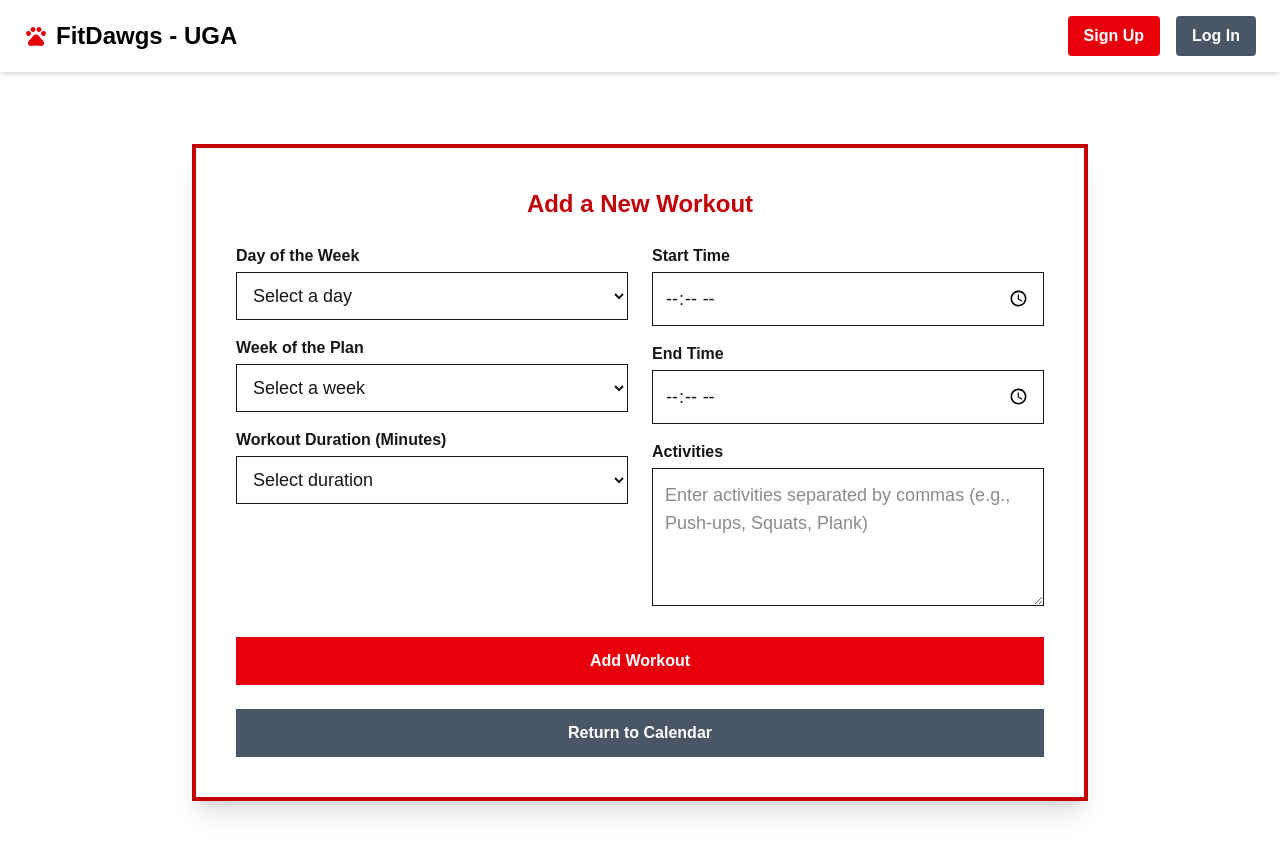
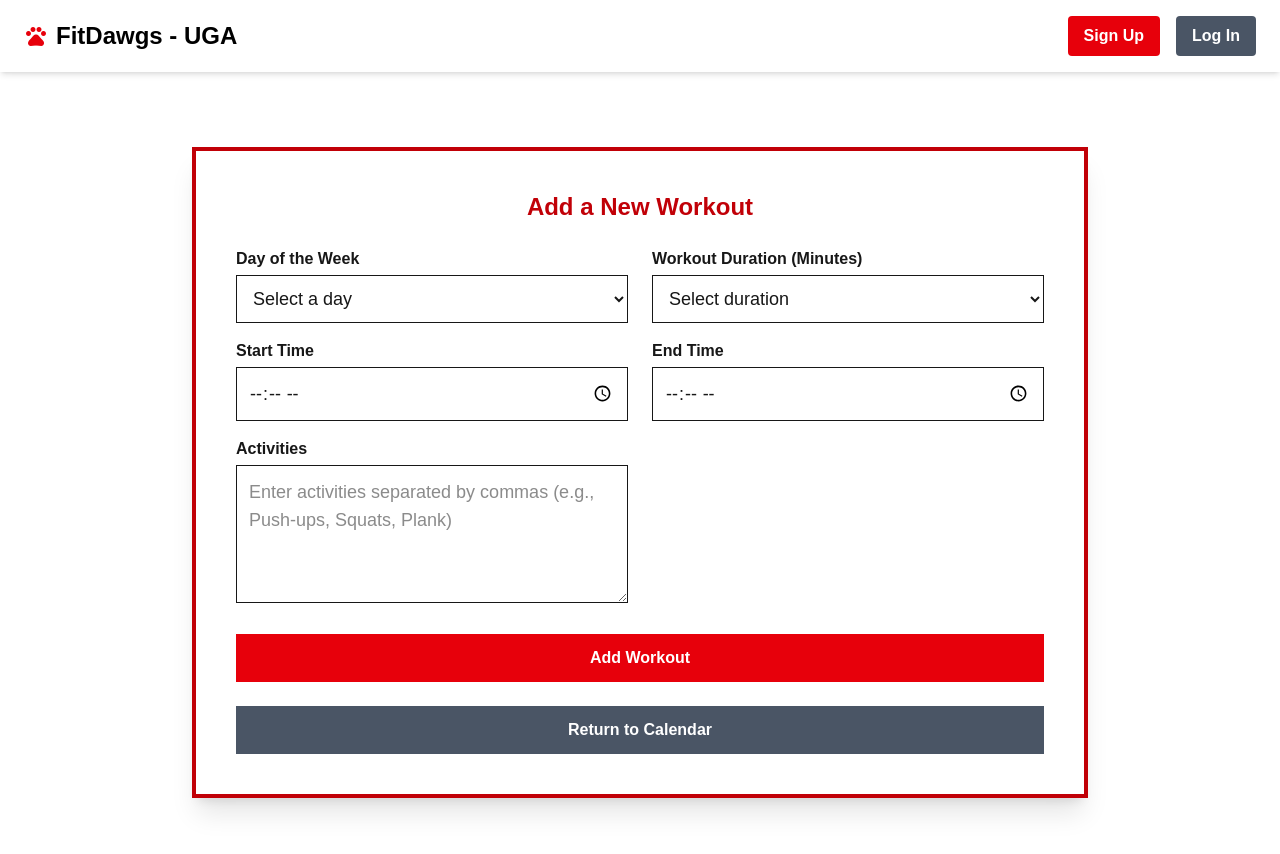
Before and after one commit to jdkochoa/FitDawgs, a Next.js app: page /add-workout in a window 1280 px wide. Shown: the top 854 px of the page. Built offline with nearby package versions, Linux system fonts and the light colour scheme.

Commit message:
Add workout works but may need to input more data later

```diff
--- a/src/app/api/workoutDay/[id]/route.ts
+++ b/src/app/api/workoutDay/[id]/route.ts
@@ -38,5 +38,11 @@ export async function PUT(request: NextRequest, context : { params: { id: string
 }
 
 export async function POST(request: NextRequest, { params }: { params: { id: string }}) {
+  const { day, exercises } = await request.json();
+  await connectMongoDB();
+
+  const updatedPlan = await WorkoutPlan.findByIdAndUpdate(params.id, { $push: { exercises: { day, exercises, }, }, }, { new: true });
+
+  return NextResponse.json({ message: "Workout card added successfully", }, { status: 201 } );
 
 }
--- a/src/components/AddWorkoutForm.tsx
+++ b/src/components/AddWorkoutForm.tsx
@@ -8,10 +8,9 @@ export default function AddWorkoutForm() {
 
   const [formData, setFormData] = useState({
     day: "",
-    week: "",
     duration: "",
-    startTime: "",
-    endTime: "",
+    startTime: "", // not in the DB yet, but shows on the workout cards
+    endTime: "", // not in the Db yet, but shows on the workout cards
     activities: "",
   });
 
@@ -19,6 +18,8 @@ export default function AddWorkoutForm() {
   const handleChange = (e: React.ChangeEvent<HTMLInputElement | HTMLSelectElement | HTMLTextAreaElement>) => {
     setFormData({ ...formData, [e.target.name]: e.target.value });
   };
+
+
 
   // submit handler
   const handleSubmit = async (e: React.FormEvent) => {
@@ -30,12 +31,11 @@ export default function AddWorkoutForm() {
     // Need to have different input fields for exercises reps and sets if that is the case but idk
     const activitiesInput = formData.activities.split(",").map((activity) => ({
       name: activity.trim(),
-      duration: "N/A",
+      duration: `${formData.duration} minutes`,
       repetitions: "N/A",
       sets: "N/A",
       equipment: "None", // Or collect from user if needed
     }));
-
 
     const totalInformation = {
       day: formData.day,
@@ -54,7 +54,6 @@ export default function AddWorkoutForm() {
     // Clear form data
     setFormData({
       day: "",
-      week: "",
       duration: "",
       startTime: "",
       endTime: "",
@@ -92,48 +91,7 @@ export default function AddWorkoutForm() {
             </select>
           </div>
 
-          <div>
-            <label htmlFor="week" className="block text-left font-semibold mb-1">
-              Week of the Plan
-            </label>
-            <select
-              id="week"
-              name="week"
-              value={formData.week}
-              onChange={handleChange}
-              className="w-full border p-3 text-lg"
-              required
-            >
-              <option value="">Select a week</option>
-              {[...Array(15)].map((_, i) => (
-                <option key={i + 1}>{`Week ${i + 1}`}</option>
-              ))}
-            </select>
-          </div>
 
-          <div>
-            <label htmlFor="duration" className="block text-left font-semibold mb-1">
-              Workout Duration (Minutes)
-            </label>
-            <select
-              id="duration"
-              name="duration"
-              value={formData.duration}
-              onChange={handleChange}
-              className="w-full border p-3 text-lg"
-              required
-            >
-              <option value="">Select duration</option>
-              <option>30</option>
-              <option>60</option>
-              <option>90</option>
-              <option>120</option>
-            </select>
-          </div>
-        </div>
-
-        {/* Col 2 */}
-        <div className="space-y-4">
           <div>
             <label htmlFor="startTime" className="block text-left font-semibold mb-1">
               Start Time
@@ -143,21 +101,6 @@ export default function AddWorkoutForm() {
               id="startTime"
               name="startTime"
               value={formData.startTime}
-              onChange={handleChange}
-              className="w-full border p-3 text-lg"
-              required
-            />
-          </div>
-
-          <div>
-            <label htmlFor="endTime" className="block text-left font-semibold mb-1">
-              End Time
-            </label>
-            <input
-              type="time"
-              id="endTime"
-              name="endTime"
-              value={formData.endTime}
               onChange={handleChange}
               className="w-full border p-3 text-lg"
               required
@@ -179,8 +122,50 @@ export default function AddWorkoutForm() {
               required
             />
           </div>
+
+
         </div>
-      </div>
+
+        {/* Col 2 */}
+        <div className="space-y-4">
+        <div>
+            <label htmlFor="duration" className="block text-left font-semibold mb-1">
+              Workout Duration (Minutes)
+            </label>
+            <select
+              id="duration"
+              name="duration"
+              value={formData.duration}
+              onChange={handleChange}
+              className="w-full border p-3 text-lg"
+              required
+            >
+              <option value="">Select duration</option>
+              <option>30</option>
+              <option>60</option>
+              <option>90</option>
+              <option>120</option>
+            </select>
+          </div>
+
+          <div>
+            <label htmlFor="endTime" className="block text-left font-semibold mb-1">
+              End Time
+            </label>
+            <input
+              type="time"
+              id="endTime"
+              name="endTime"
+              value={formData.endTime}
+              onChange={handleChange}
+              className="w-full border p-3 text-lg"
+              required
+            />
+          </div>
+
+
+        </div>
+      </div >
 
       <button
         type="submit"
@@ -196,6 +181,6 @@ export default function AddWorkoutForm() {
       >
         Return to Calendar
       </button>
-    </form>
+    </form >
   );
 }
```
